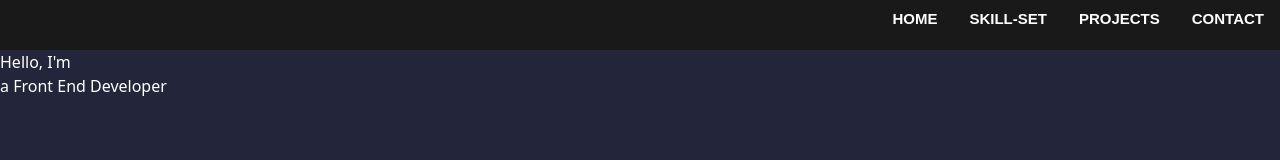
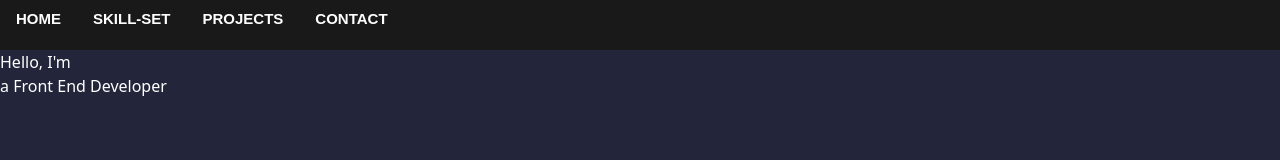
Before and after one commit to blvckpanda/Portfolio, a website built with Vite: page index.html in a window 1280 px wide. Built offline with nearby package versions, Linux system fonts and the light colour scheme.

Commit message:
Portfolio

```diff
--- a/main.js
+++ b/main.js
@@ -7,20 +7,20 @@ document.querySelector("#app").innerHTML = `
   <section id="nav">
     <ul class="nav justify-content-end">
     <li class="nav-item">
-    <a class="nav-link" href="#" style="color:white">HOME</a>
+      <a class="nav-link" href="#" style="color:#fff;href:#;">HOME</a>
     </li>
     <li class="nav-item">
-    <a class="nav-link" href="#" style="color:white">SKILL-SET</a>
+      <a class="nav-link" href="#" style="color:#fff;href:#;">SKILL-SET</a>
     </li>
     <li class="nav-item">
-    <a class="nav-link" href="#" style="color:white">PROJECTS</a>
+      <a class="nav-link" href="#" style="color:#fff;href:#;">PROJECTS</a>
     </li>
     <li class="nav-item">
-    <a class="nav-link" href="#" style="color:white">CONTACT</a>
+      <a class="nav-link" href="#" style="color:#fff;href:#;">CONTACT</a>
     </li>
-
     </ul>
   </section>
+
   <div id="home">
   <p class="greeting">Hello, I'm <br>
   a Front End Developer</p>
--- a/style.css
+++ b/style.css
@@ -12,6 +12,14 @@
   -webkit-font-smoothing: antialiased;
   -moz-osx-font-smoothing: grayscale;
   -webkit-text-size-adjust: 100%;
+}
+.nav {
+  position: fixed;
+  top: 0;
+  display: flex;
+  justify-content: space-around;
+  margin-right: auto;
+  margin-left: auto;
 }
 
 #app {
```
Lines whose indentation alone changed are shown as unchanged.
